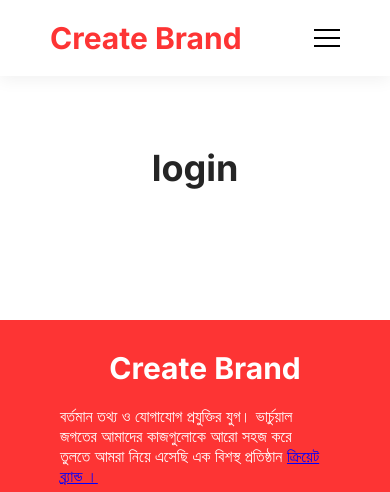
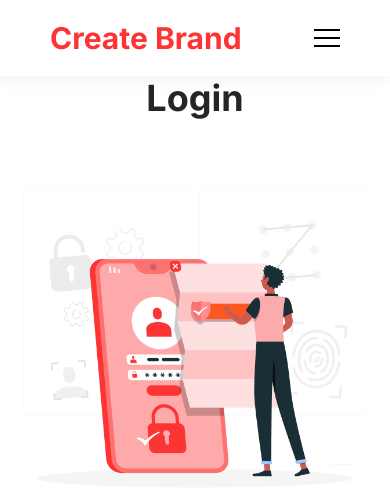
Before and after one commit to ebrahimfl/CreateBrand, a PHP site: page /loginSign.php?log=login in a window 390 px wide; the page is wider, and only the part inside the window is pictured. Shown: the top 492 px of that part. Run offline with PHP 8.4, Linux system fonts and the light colour scheme.

Commit message:
login add

```diff
--- /dev/null
+++ b/assets/css/login.css
@@ -0,0 +1,72 @@
+    /* *Login Section Start  */
+
+    @media(max-width:700px) {
+        #login .row{
+            display: flex;
+            flex-direction: column;
+            align-items: center;
+            /* justify-content: center; */
+            gap: 80px;
+        }
+    }
+
+    #login .container{
+        padding-bottom: 60px;
+    }
+    #login .row{
+        display: flex;
+        align-items: center;
+        /* justify-content: center; */
+        gap: 80px;
+    }
+    #login .row .img img{
+        width: 100%;
+    }
+    #login .row h2{
+        font-size: 30px;
+        margin-bottom: 20px;
+        color: var(--black);
+    }
+    #login .row .form{
+        width:260px;
+    }
+    #login .row form{
+        display: flex;
+        flex-direction: column;
+        gap: 13px;
+    }
+    #login .row form .login-card{
+        background-color: #E6E6E6;
+        padding: 0px 20px;
+        display: flex;
+        align-items: center;
+        gap: 10px;
+        height: 40px;
+        /* justify-content: center; */
+        border-radius: 4px;
+    }
+    #login .row form input{
+        border: none;
+        outline: none;
+        background-color: transparent;
+
+    }
+    .submit{
+        margin-top: 10px;
+        background: linear-gradient(90deg, #FD3434 14.2%, #FC7272 88.33%);
+        padding:9px 0;
+        border-radius: 20px;
+        font-size: 16px;
+        font-weight: 500;
+        color: #fff;
+        cursor: pointer;
+        position: relative;
+        transition: 1s;
+    }
+  .submit:hover{
+    background: linear-gradient(90deg, #FC7272 14.2%, #FD3434 88.33%);
+  }
+
+
+
+    /* Login Section End  */
--- a/assets/css/style.css
+++ b/assets/css/style.css
@@ -35,9 +35,9 @@
         font-size: 44px;
         color: var(--black);
         font-weight: 700;
-        margin: 0px 0 100px ;
+        margin: 0px ;
         text-align: center;
-        padding: 70px 0 ;
+        padding: 0px ;
 
     }
     h2{
--- a/include/login.php
+++ b/include/login.php
@@ -1 +1,28 @@
-<h1>login</h1>
+
+
+<section id="login">
+    <h1>Login</h1>
+    <div class="container">
+        <div class="row">
+            <div class="img">
+                <img src="assets/images/login-img.png" alt="">
+            </div>
+           <div class="form">
+           <form action="">
+                <h2>User Login</h2>
+                    <label for="user-name" class="login-card">
+                        <img src="assets/icons/user-icons.png" alt="">
+                    <input type="text" placeholder="Username" id="user-name">
+                    </label>
+
+                    <label for="password" class="login-card">
+                        <img src="assets/icons/password-icons.png" alt="">
+                    <input type="text" placeholder="Password" id="password">
+                    </label>
+
+                <input type="submit" value="Submit" class="submit">
+             </form>
+           </div>
+        </div>
+    </div>
+</section>
--- a/loginSign.php
+++ b/loginSign.php
@@ -1,4 +1,5 @@
 <?php require_once "include/header.php"; ?>
+<link rel="stylesheet" href="assets/css/login.css">
 <?php require_once "include/headerM.php"; ?>
 
 
```
Also changed, not shown: assets/images/login-img.png (added).
